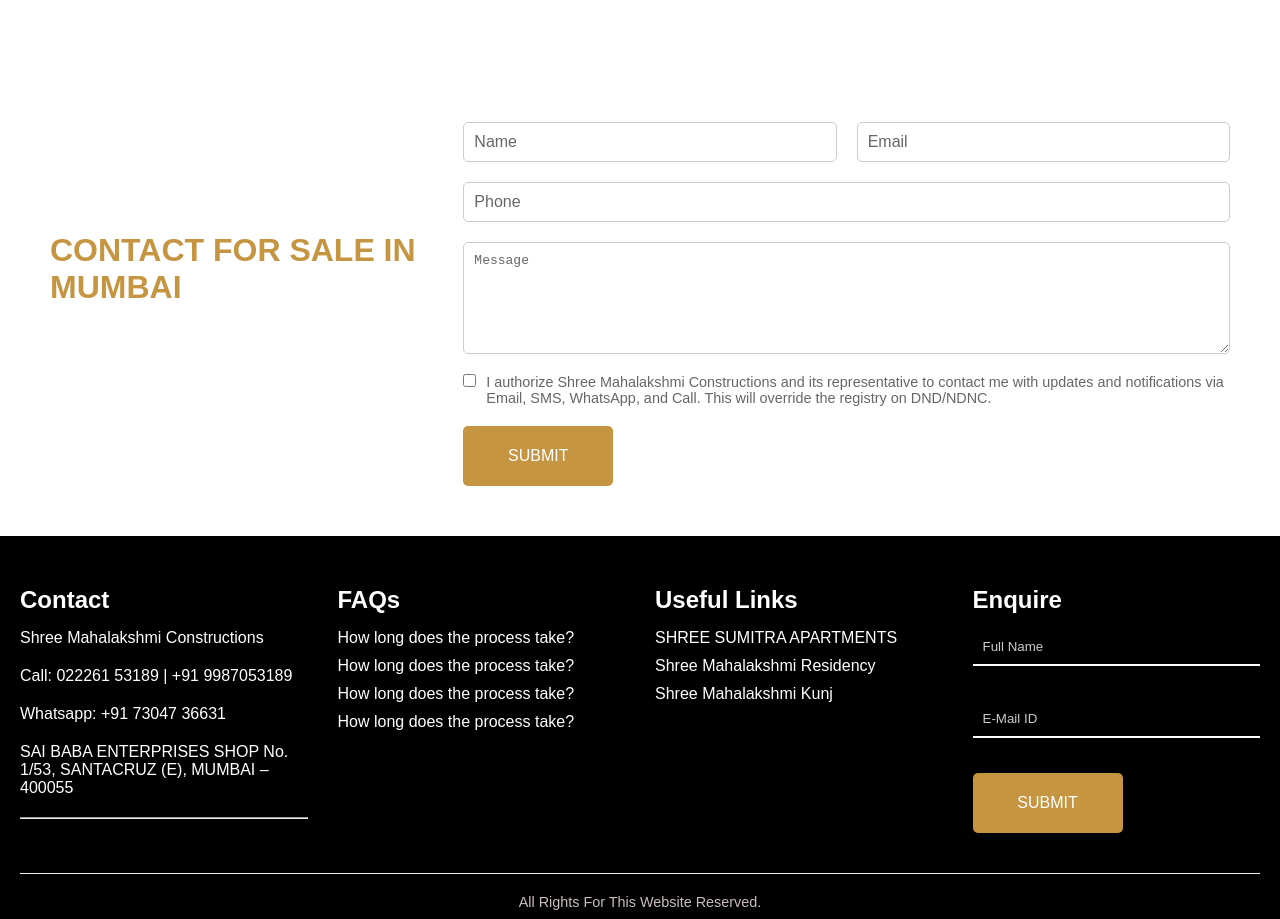
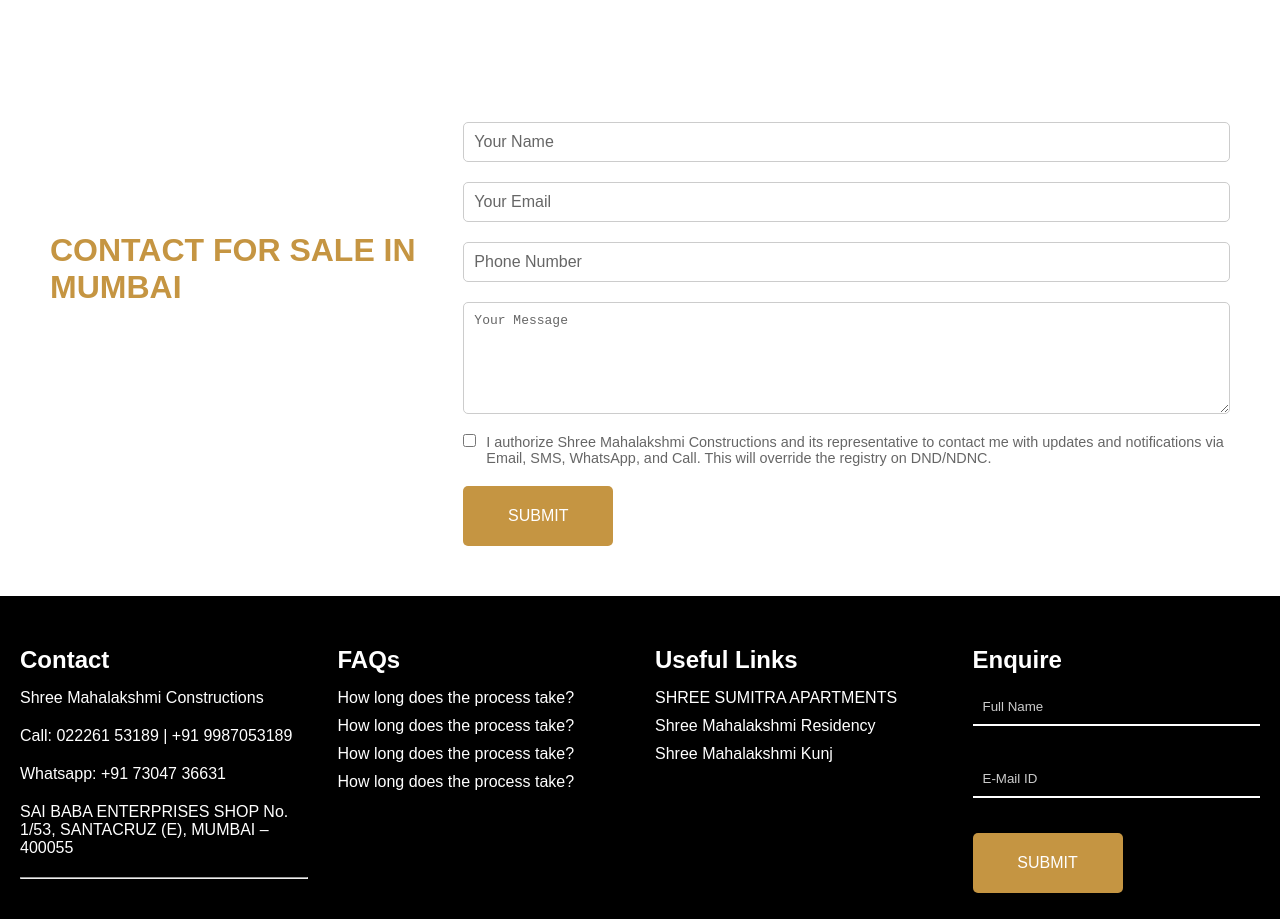
Before and after one commit to poojanvig/MahaSite, a plain HTML site: page index.html in a window 1280 px wide. Shown: the part 4920-5839 px from the top of the page. Drawn offline with Linux system fonts and the light colour scheme.

Commit message:
contact form

```diff
--- a/index.html
+++ b/index.html
@@ -172,22 +172,34 @@
     <div class="contact-form">
         <form name="contact" method="POST" data-netlify="true">
             <input type="hidden" name="form-name" value="contact">
+
             <div class="form-group">
-                <input type="text" name="name" placeholder="Name" required>
-                <input type="email" name="email" placeholder="Email" required>
+                <input type="text" name="name" placeholder="Your Name" required>
             </div>
+
             <div class="form-group">
-                <input type="tel" name="phone" placeholder="Phone" required>
+                <input type="email" name="email" placeholder="Your Email" required>
             </div>
+
             <div class="form-group">
-                <textarea name="message" placeholder="Message" rows="6"></textarea>
+                <input type="tel" name="phone" placeholder="Phone Number" required>
             </div>
+
+            <div class="form-group">
+                <textarea name="message" placeholder="Your Message" rows="6"></textarea>
+            </div>
+
             <div class="form-group-checkbox">
-                <input type="checkbox" name="authorization" id="authorization">
-                <label for="authorization">I authorize Shree Mahalakshmi Constructions and its representative to contact me with updates and notifications via Email, SMS, WhatsApp, and Call. This will override the registry on DND/NDNC.</label>
+                <input type="checkbox" name="authorization" id="authorization" required>
+                <label for="authorization">
+                    I authorize Shree Mahalakshmi Constructions and its representative to contact me with updates and notifications via Email, SMS, WhatsApp, and Call. This will override the registry on DND/NDNC.
+                </label>
             </div>
+
             <button type="submit" class="submit-button">SUBMIT</button>
         </form>
+
+
     </div>
 </section>
 
```
